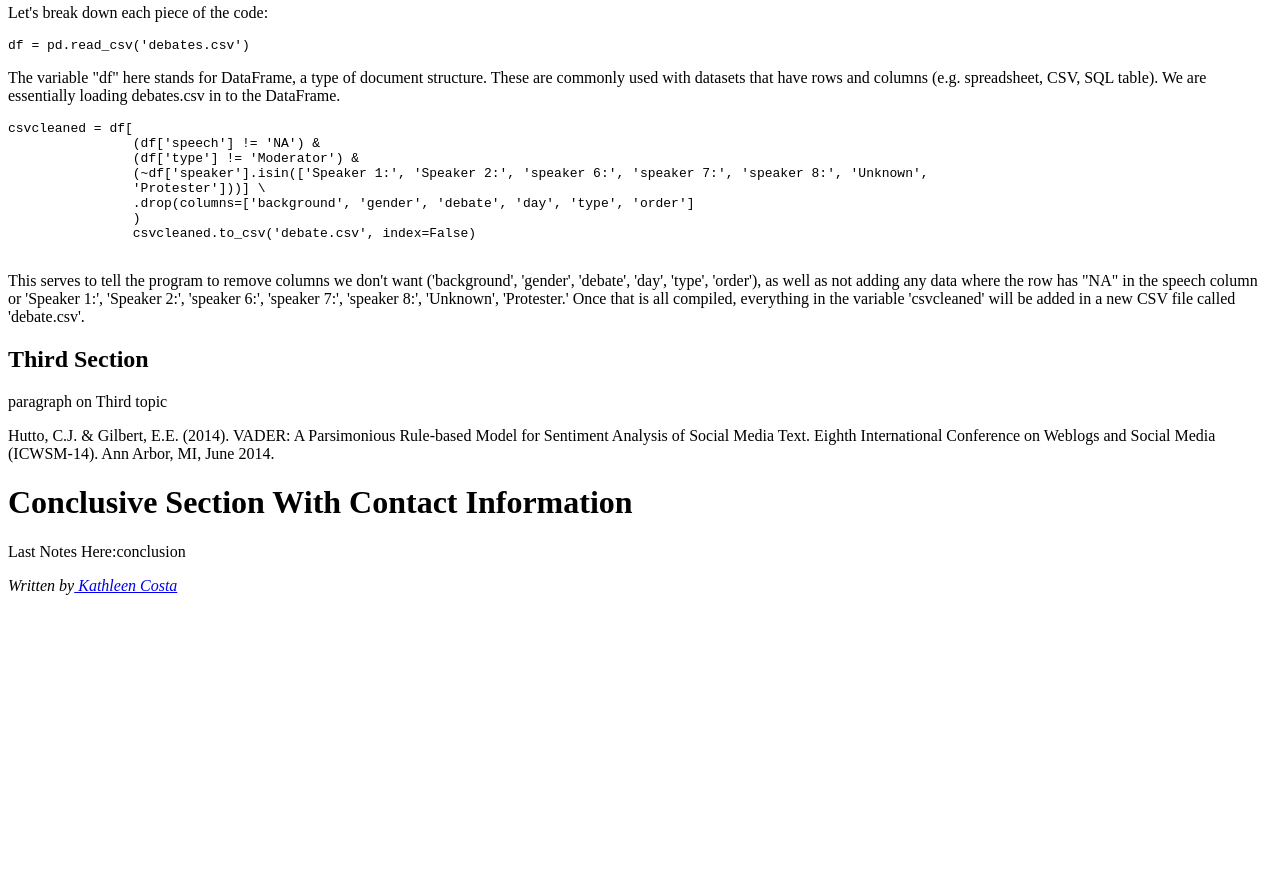
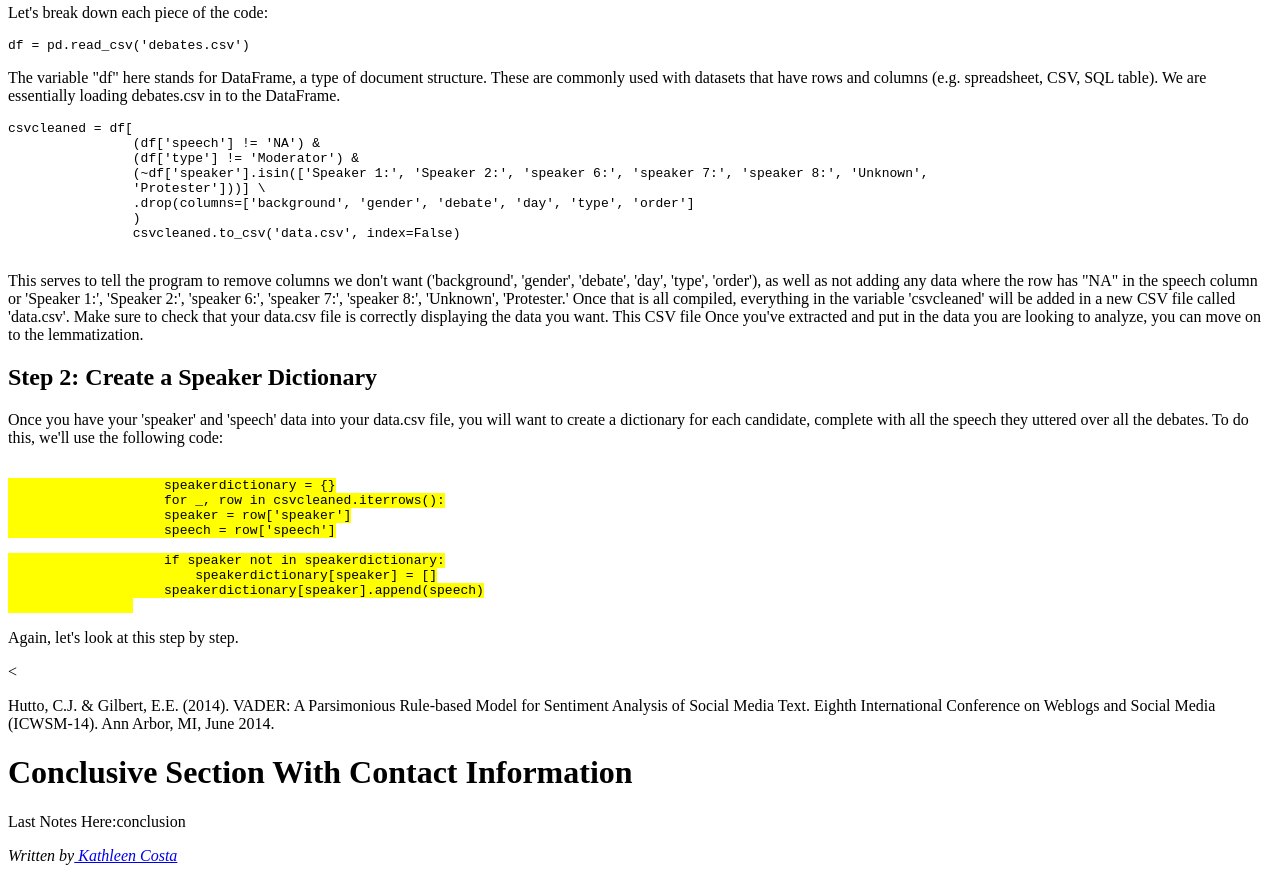
Before and after one commit to kathleenalvescosta/presidential-candidate-sentiment-analsysis, a plain HTML site: page nltksentimentanalysis.html in a window 1280 px wide. Shown: the part 1320-2193 px from the top of the page. Before the commit the page ends 1923 px from the top, so only its background shows below. Drawn offline with Linux system fonts and the light colour scheme.

Commit message:
Update nltksentimentanalysis.html

```diff
--- a/nltksentimentanalysis.html
+++ b/nltksentimentanalysis.html
@@ -87,16 +87,31 @@
                 'Protester']))] \
                 .drop(columns=['background', 'gender', 'debate', 'day', 'type', 'order']
                 )
-                csvcleaned.to_csv('debate.csv', index=False)
+                csvcleaned.to_csv('data.csv', index=False)
                 </pre></code>
+
                 <p>This serves to tell the program to remove columns we don't want ('background', 'gender', 'debate', 'day', 'type', 'order'), as well as not adding any data where the row has "NA" in the speech column or 'Speaker 1:', 'Speaker 2:', 'speaker 6:', 'speaker 7:', 'speaker 8:', 'Unknown',
-                'Protester.' Once that is all compiled, everything in the variable 'csvcleaned' will be added in a new CSV file called 'debate.csv'.</p>
+                'Protester.' Once that is all compiled, everything in the variable 'csvcleaned' will be added in a new CSV file called 'data.csv'. Make sure to check that your data.csv file is correctly displaying the data you want. This CSV file  Once you've extracted and put in the data you are looking to analyze, you can move on to the lemmatization.</p>
 
             </section>
 
             <section id="step2">
-                <h2>Third Section</h2>
-                <p>paragraph on Third topic</p>
+                <h2>Step 2: Create a Speaker Dictionary</h2>
+                <p>Once you have your 'speaker' and 'speech' data into your data.csv file, you will want to create a dictionary for each candidate, complete with all the speech they uttered over all the debates. To do this, we'll use the following code:</p>
+                <pre><code><mark>
+                    speakerdictionary = {}
+                    for _, row in csvcleaned.iterrows():
+                    speaker = row['speaker']
+                    speech = row['speech']
+
+                    if speaker not in speakerdictionary:
+                        speakerdictionary[speaker] = []
+                    speakerdictionary[speaker].append(speech)
+                </mark></code></pre>
+
+                <p>Again, let's look at this step by step.</p>
+                <
+
             </section>
         </main>
         <p>Hutto, C.J. & Gilbert, E.E. (2014). VADER: A Parsimonious Rule-based Model for Sentiment Analysis of Social Media Text. Eighth International Conference on Weblogs and Social Media (ICWSM-14). Ann Arbor, MI, June 2014.</p>
```
